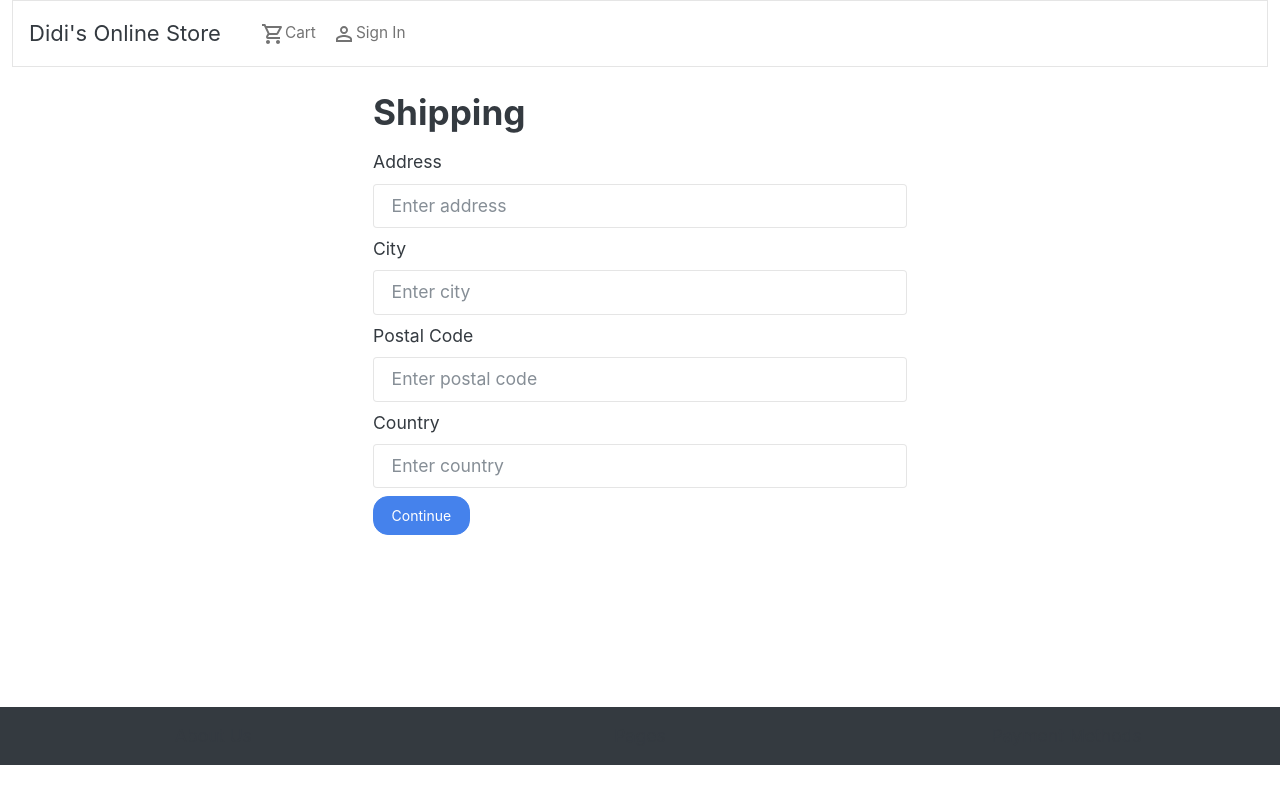
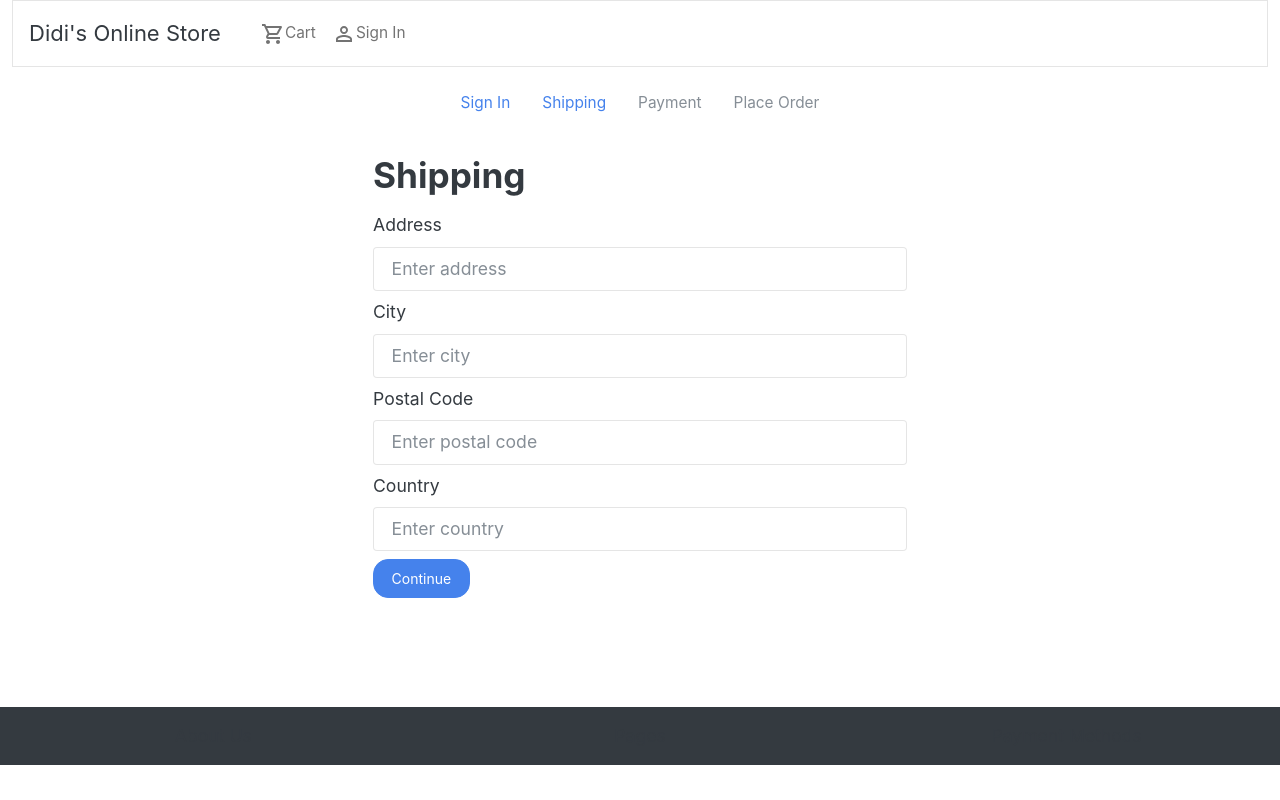
Before and after one commit to emmanuelkamala/didisonlinestore, a React (Create React App) app: page /shipping in a window 1280 px wide. Built offline with nearby package versions, Linux system fonts and the light colour scheme.

Commit message:
Edit shipping screen functionality

```diff
--- a/src/components/CheckoutSteps.jsx
+++ b/src/components/CheckoutSteps.jsx
@@ -1,6 +1,6 @@
 import React from 'react';
 import { Nav } from 'react-bootstrap';
-import { LinkContainer } from 'react-router-bootstrap';
+import { Link } from 'react-router-dom';
 
 const CheckoutSteps = ({ step1, step2, step3, step4 }) => {
   return (
@@ -8,9 +8,9 @@ const CheckoutSteps = ({ step1, step2, step3, step4 }) => {
       <Nav.Item>
         {
           step1 ? (
-            <LinkContainer to='/login'>
+            <Nav.Link as={Link} to='/login'>
               Sign In
-            </LinkContainer>
+            </Nav.Link>
           ) : (
             <Nav.Link disabled>Sign In</Nav.Link>
           )
@@ -20,9 +20,9 @@ const CheckoutSteps = ({ step1, step2, step3, step4 }) => {
       <Nav.Item>
         {
           step2 ? (
-            <LinkContainer to='/shipping'>
+            <Nav.Link as={Link} to='/shipping'>
               Shipping
-            </LinkContainer>
+            </Nav.Link>
           ) : (
             <Nav.Link disabled>Shipping</Nav.Link>
           )
@@ -32,9 +32,9 @@ const CheckoutSteps = ({ step1, step2, step3, step4 }) => {
       <Nav.Item>
         {
           step3 ? (
-            <LinkContainer to='/payment'>
+            <Nav.Link as={Link} to='/payment'>
               Payment
-            </LinkContainer>
+            </Nav.Link>
           ) : (
             <Nav.Link disabled>Payment</Nav.Link>
           )
@@ -44,9 +44,9 @@ const CheckoutSteps = ({ step1, step2, step3, step4 }) => {
       <Nav.Item>
         {
           step4 ? (
-            <LinkContainer to='/placeorder'>
+            <Nav.Link as={Link} to='/placeorder'>
               Place Order
-            </LinkContainer>
+            </Nav.Link>
           ) : (
             <Nav.Link disabled>Place Order</Nav.Link>
           )
--- a/src/screens/ShippingScreen.jsx
+++ b/src/screens/ShippingScreen.jsx
@@ -4,6 +4,7 @@ import { Button, Form } from 'react-bootstrap';
 import { useSelector, useDispatch } from 'react-redux';
 import FormContainer from '../components/FormContainer';
 import { saveShippingAddress } from '../actions/cartActions';
+import CheckoutSteps from '../components/CheckoutSteps';
 
 const ShippingScreen = () => {
   const navigate = useNavigate();
@@ -24,6 +25,7 @@ const ShippingScreen = () => {
 
   return (
     <FormContainer>
+      <CheckoutSteps step1 step2 />
       <h2>Shipping</h2>
       <Form onSubmit={submitHandler}>
         <Form.Group controlId='address' className='my-2'>
```
Also changed, not shown: src/screens/PaymentMethodScreen.jsx (added).
